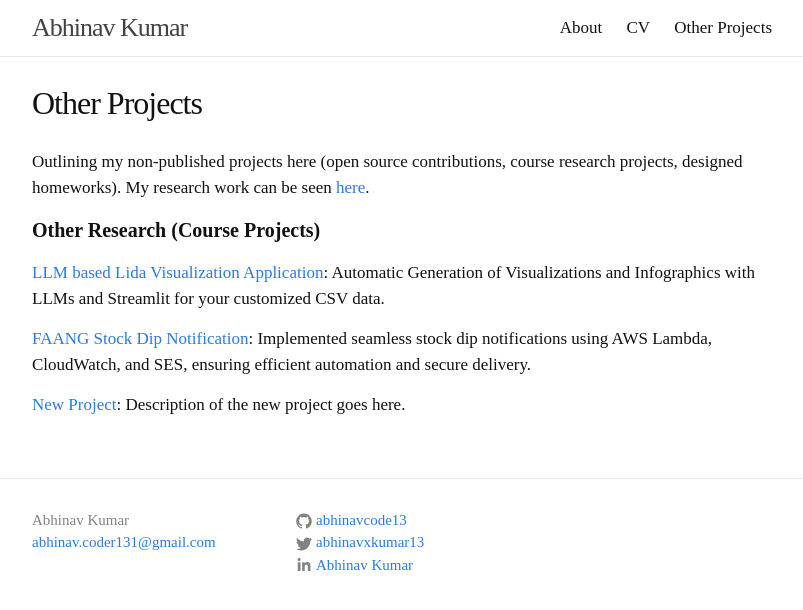
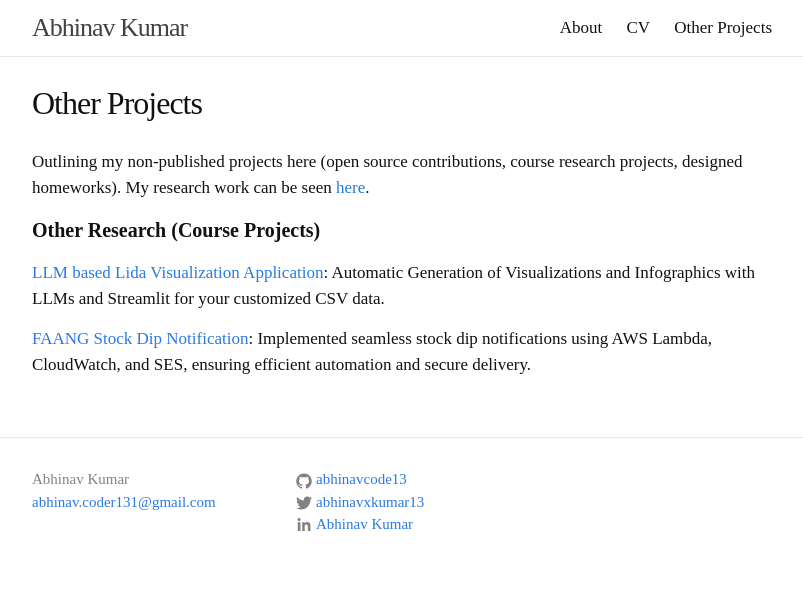
Before and after one commit to Abhinavcode13/abhinavcode13.github.io, a Jekyll site: the page built from _pages/open_source.md, in a window 1280 px wide. Shown: the top 610 px of the page, without its empty margins (238-1041 px from the left). Built offline with Jekyll 4.4.1, drawn with Linux system fonts in a browser that asks for light colours; comment, search, counter and statistics services are not loaded.

```diff
--- a/_pages/open_source.md
+++ b/_pages/open_source.md
@@ -12,5 +12,3 @@ Outlining my non-published projects here (open source contributions, course rese
 [LLM based Lida Visualization Application](https://github.com/Abhinavcode13/lida_visualizationLLM_streamlitapp): Automatic Generation of Visualizations and Infographics with LLMs and Streamlit for your customized CSV data.
 
 [FAANG Stock Dip Notification](https://github.com/Abhinavcode13/FAANG_Stock_Dip_Notification): Implemented seamless stock dip notifications using AWS Lambda, CloudWatch, and SES, ensuring efficient automation and secure delivery.
-
-[New Project](https://github.com/username/new_project): Description of the new project goes here.
```
